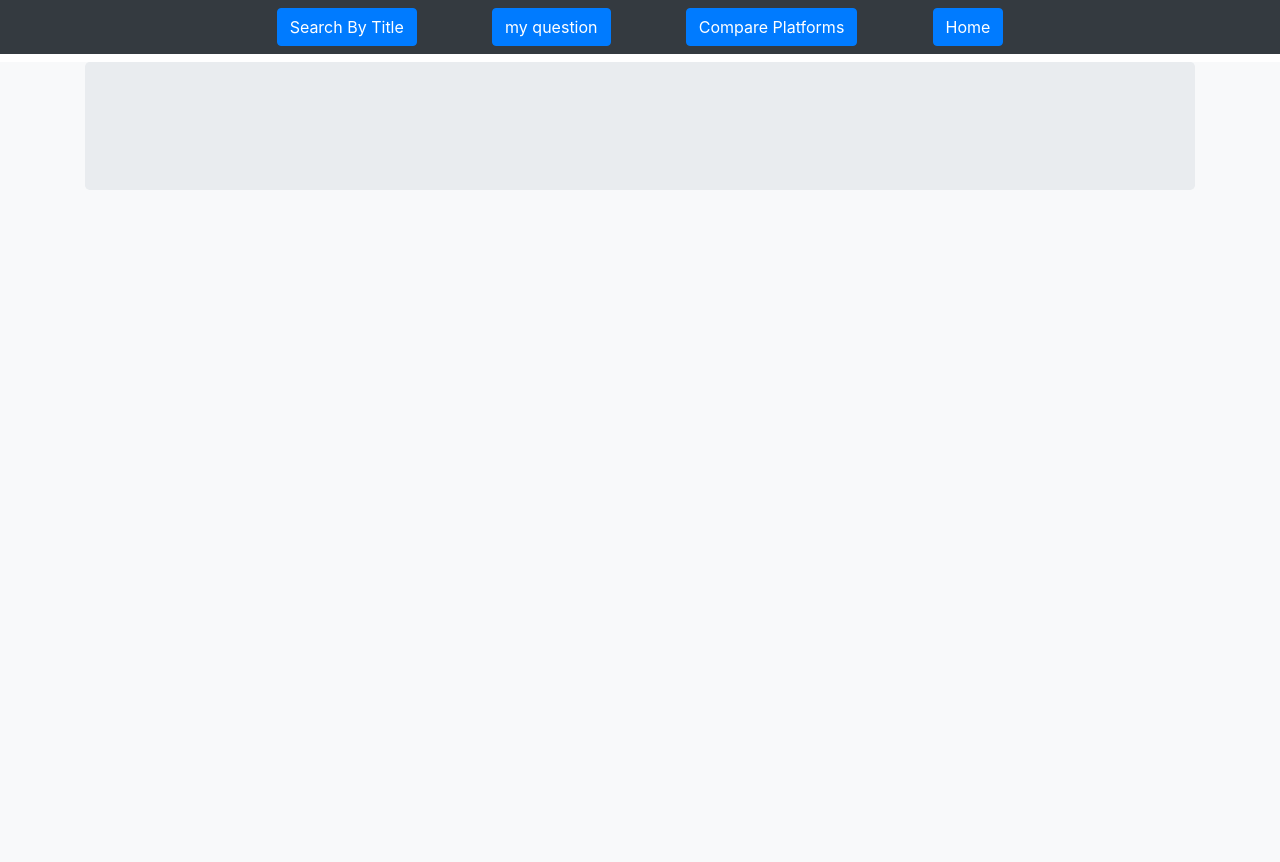
After one commit to dylanbram354/VideoGameData, a Django app: template Video_Game_Data/video_game_data_analysis/templates/base.html in a window 1280 px wide. The commit adds this page. Run offline with Django 3.2, Linux system fonts and the light colour scheme; the template is opened without the code that fills it, so the values that code supplies are empty; some libraries are stand-ins or nearby versions.

Commit message:
Linked Bootstrap 4 CDN and created base.html

```diff
--- /dev/null
+++ b/Video_Game_Data/video_game_data_analysis/templates/base.html
@@ -0,0 +1,44 @@
+{% load static %}
+<!DOCTYPE html>
+<html lang="en">
+<head>
+    <meta charset="UTF-8">
+    <meta name="viewport"
+          content="width=device-width, user-scalable=no, initial-scale=1.0, maximum-scale=1.0, minimum-scale=1.0">
+    <meta http-equiv="X-UA-Compatible" content="ie=edge">
+    <link rel="stylesheet" href="https://maxcdn.bootstrapcdn.com/bootstrap/4.5.2/css/bootstrap.min.css">
+    <title>{% block title %}{% endblock %}</title>
+</head>
+<body>
+<nav class="navbar navbar-expand-sm bg-dark">
+    <div class="col-2"></div>
+    <div class="container-fluid col justify-content-center">
+        <ul class="navbar-nav nav-fill w-100">
+            <li class="nav-item">
+                <a href=" " class="btn btn-primary">Search By Title</a>
+            </li>
+            <li class="nav-item">
+                <a href=" " class="btn btn-primary">my question</a>
+            </li>
+            <li class="nav-item">
+                <a href=" " class="btn btn-primary">Compare Platforms</a>
+            </li>
+            <li class="nav-item">
+                <a href=" " class="btn btn-primary">Home</a>
+            </li>
+        </ul>
+    </div>
+    <div class="col-2"></div>
+</nav>
+<main class="bg-light" style="height:100vh">
+    <div class="container">
+        <h1>{% block header %}{% endblock %}</h1>
+        <div class="jumbotron">
+        {% block content %}
+        {% endblock %}
+        </div>
+    </div>
+</main>
+</body>
+<script src="https://ajax.googleapis.com/ajax/libs/jquery/3.5.1/jquery.min.js"></script>
+</html>
```
Also changed, not shown: Video_Game_Data/video_game_data_analysis/templates/index.html (+9 -14 lines), Video_Game_Data/video_game_data_analysis/views.py (+5 -2 lines).
